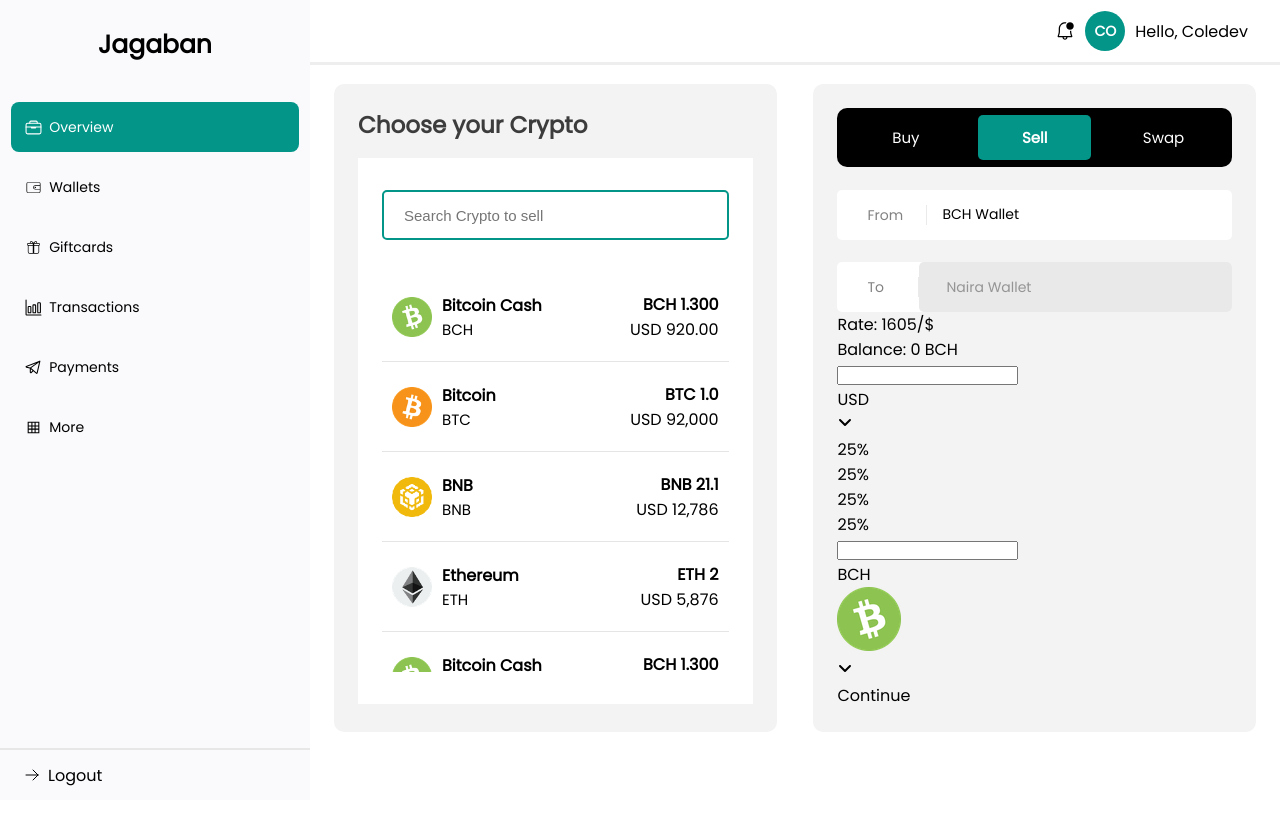
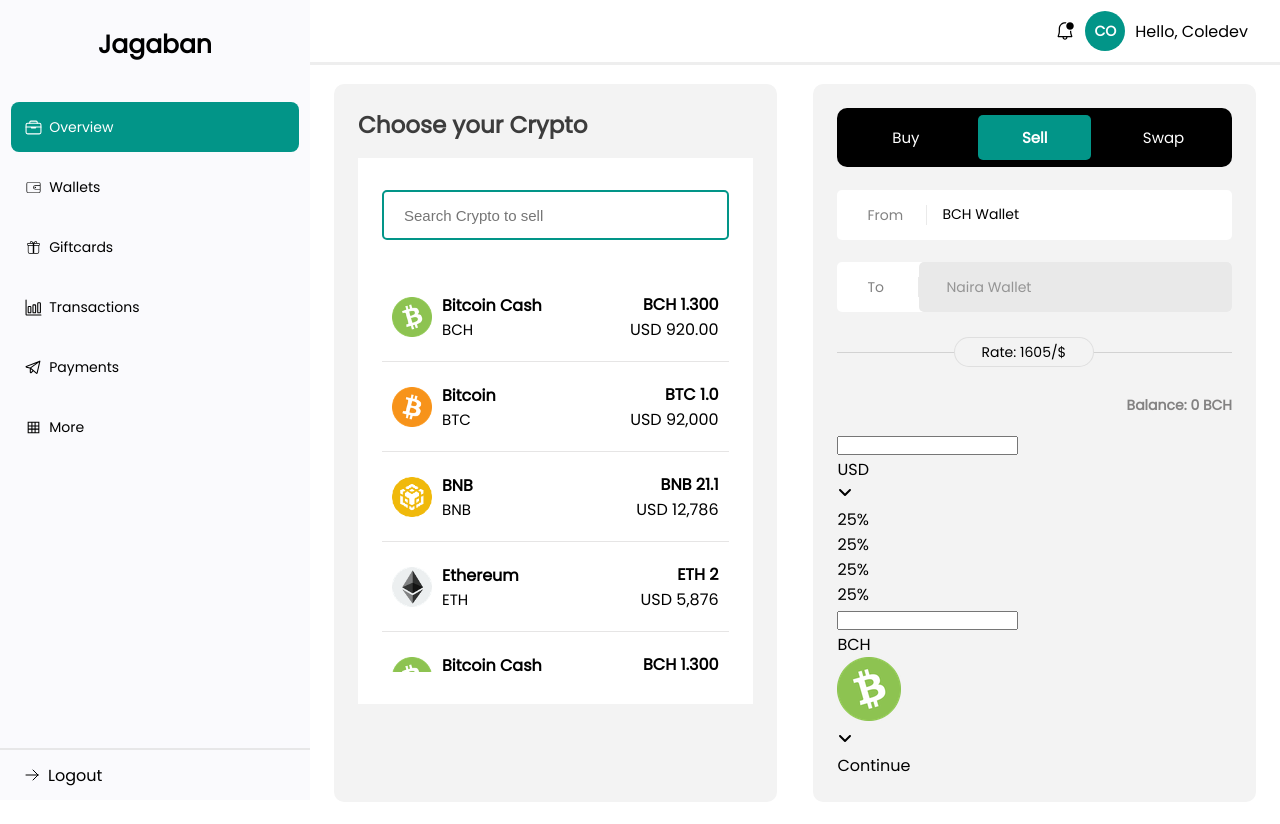
Before and after one commit to collins-cl/edegx2.0, a React (Vite) app: page /overview/sell in a window 1280 px wide. Before the commit the page ends 800 px from the top, so only its background shows below. Built offline with nearby package versions, Linux system fonts and the light colour scheme.

Commit message:
dashboard: progress 81%

```diff
--- a/src/pages/Sell/Sell.jsx
+++ b/src/pages/Sell/Sell.jsx
@@ -6,17 +6,12 @@
 import ETH from "../../assets/coins/ETH.png";
 import Positive from "../../assets/positive-graph.svg";
 import { NavLink, useSearchParams } from "react-router-dom";
-import { useEffect, useState } from "react";
+import { useState } from "react";
 import { FaAngleDown } from "react-icons/fa6";
 
 const Sell = () => {
   const [searchParams, setSearchParams] = useSearchParams();
   const [option, setOption] = useState(searchParams.get("option") || "sell");
-
-  //   useEffect(() => {
-  //     const currentOption = searchParams.get("option") || "buy";
-  //     setOption(currentOption);
-  //   }, [searchParams]);
 
   const handleOptionChange = (newOption) => {
     setOption(newOption);
@@ -188,11 +183,13 @@
               </div>
 
               <div className="rate">
-                <div></div>
+                <div className="hr-line"></div>
                 <p>Rate: 1605/$</p>
               </div>
 
               <div className="balance">Balance: 0 BCH</div>
+
+              <div className="clear"></div>
 
               <div className="input-amt">
                 <input type="text" name="" />
--- a/src/pages/Sell/Sell.scss
+++ b/src/pages/Sell/Sell.scss
@@ -195,7 +195,7 @@
             h3 {
               width: 100%;
               font-size: 14px;
-              height: 100%;
+              height: 99%;
               display: flex;
               align-items: center;
               padding-left: 2em;
@@ -206,6 +206,50 @@
               background-color: rgb(233, 233, 233);
             }
           }
+
+          .rate {
+            margin-top: 2.5em;
+            position: relative;
+
+            .hr-line {
+              width: 100%;
+              height: 1px;
+              background-color: rgb(210, 210, 210);
+            }
+
+            p {
+              width: 140px;
+              height: 30px;
+              border-radius: 50px;
+              position: absolute;
+              right: 35%;
+              top: 0;
+              margin-top: -15px;
+              display: flex;
+              align-items: center;
+              justify-content: center;
+              gap: 10px;
+              font-size: 14px;
+              background-color: rgb(243, 243, 243);
+              border: 1px solid rgba(194, 194, 194, 0.407);
+            }
+          }
+
+          .balance {
+            margin-top: 3em;
+            font-size: 14px;
+            font-weight: 600;
+            color: rgb(131, 130, 130);
+            float: right;
+          }
+
+          .clear {
+            clear: both;
+          }
+
+          .input-amt {
+            margin-top: 1em;
+          }
         }
       }
     }
```
